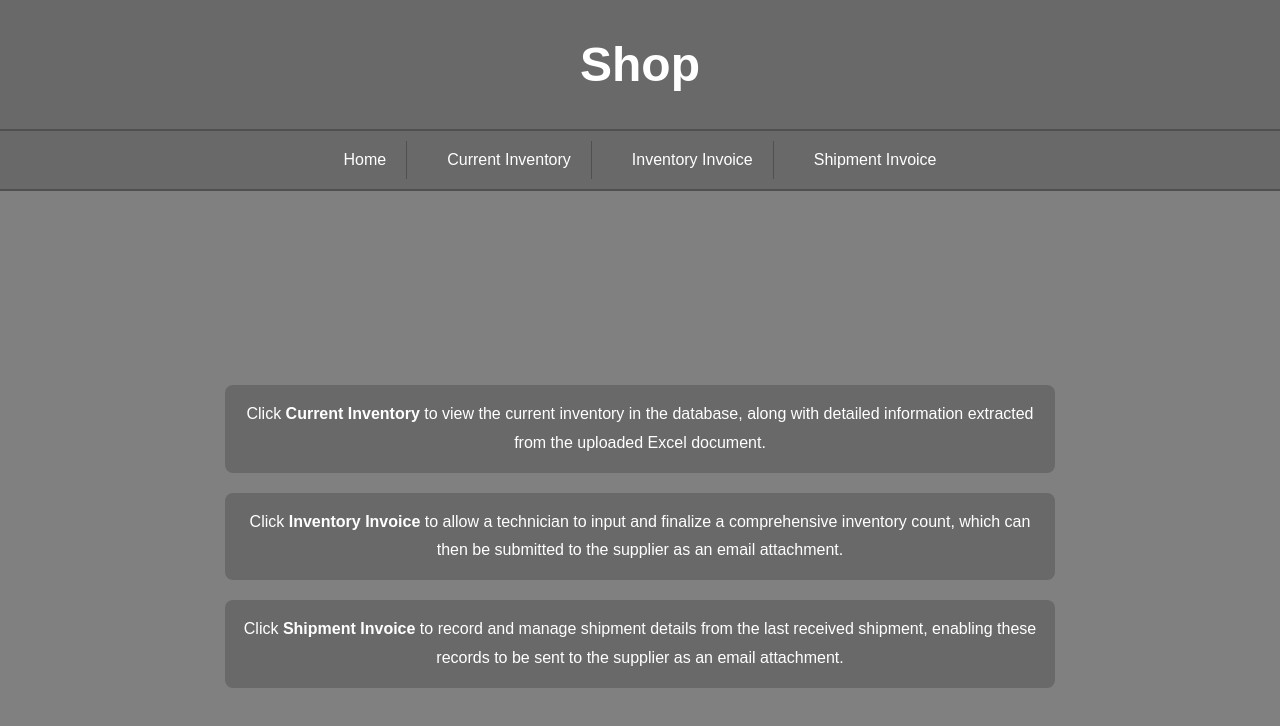
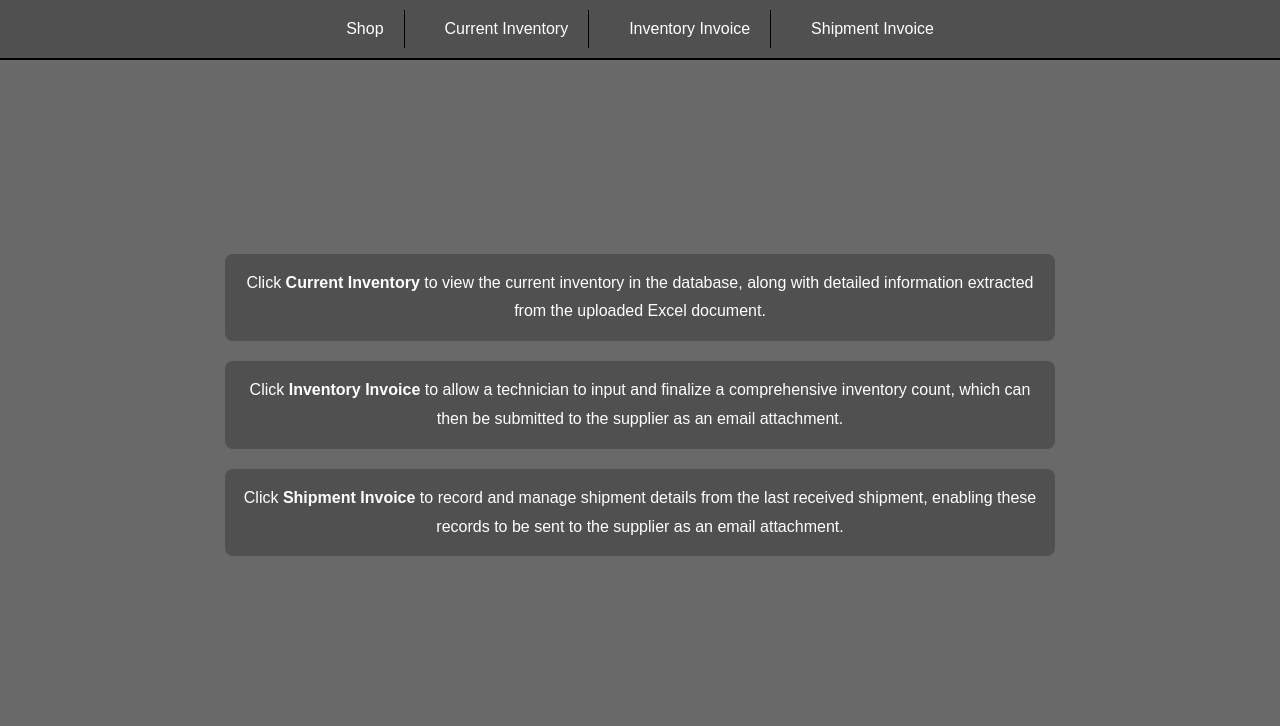
Before and after one commit to AdminKading/Inventory-Verification, a website: page home.html in a window 1280 px wide. Drawn offline with Linux system fonts and the light colour scheme.

Commit message:
Added more

```diff
--- a/home.css
+++ b/home.css
@@ -1,25 +1,20 @@
+/* General styles */
 body {
-    background-color: #808080;
+    background-color: #696969;
     color: white;
     font-family: Arial, sans-serif;
     margin: 0;
 }
 
-header {
-    background-color: #696969;
-    color: white;
-    text-align: center;
-    padding: 5px; /* Further reduced padding */
-    font-size: 24px;
-    border-bottom: 2px solid #505050;
-}
 
+
+/* Navbar styling */
 .navbar {
     display: flex;
     justify-content: center;
-    background-color: #696969;
+    background-color: #505050;
     padding: 10px 0;
-    border-bottom: 2px solid #505050;
+    border-bottom: 2px solid black;
 }
 
 .navbar a {
@@ -27,12 +22,18 @@ header {
     text-decoration: none;
     padding: 10px 20px;
     margin: 0 10px;
-    border-right: 1px solid #505050;
+    border-right: 1px solid black;
 }
 
 .navbar a:last-child {
     border-right: none;
 }
+
+.navbar a:hover {
+    background-color: #505050;
+    border-radius: 5px;
+}
+
 
 .navbar a:hover {
     background-color: #505050;
@@ -57,7 +58,7 @@ header {
 }
 
 .content p {
-    background-color: #696969;
+    background-color: #505050;
     padding: 15px;
     border-radius: 8px;
     margin: 10px 0;
--- a/home.html
+++ b/home.html
@@ -8,11 +8,9 @@
     <script src="https://cdn.sheetjs.com/xlsx-latest/package/dist/xlsx.full.min.js"></script>
 </head>
 <body>
-    <header>
-        <h1>Shop</h1>
-    </header>
     <nav class="navbar">
-        <a href="index.html">Home</a>
+        <a href="index.html" id="shop-name">Shop</a>
+
         <a href="#" id="current-inventory">Current Inventory</a>
         <a href="#" id="inventory-invoice">Inventory Invoice</a>
         <a href="#" id="shipment-invoice">Shipment Invoice</a>
--- a/home.js
+++ b/home.js
@@ -13,8 +13,9 @@ window.onload = () => {
             const locationValue = parsedData[1]?.["Inventory By Shop"]; // Extract the second row, "Inventory By Shop" key
 
             if (locationValue) {
-                // Update the header text to the value of "Locations: Adel Shop"
-                document.querySelector('header h1').textContent = locationValue.replace("Locations: ", "").trim();
+                // Update the shop name (header text) to the value of "Locations: Adel Shop"
+                const shopNameElement = document.getElementById('shop-name');
+                shopNameElement.textContent = locationValue.replace("Locations: ", "").trim();
             } else {
                 console.warn('Location value not found or is empty.');
             }
--- a/index.js
+++ b/index.js
@@ -22,7 +22,6 @@ document.querySelectorAll('.container button').forEach(button => {
                 const jsonData = XLSX.utils.sheet_to_json(sheet);
 
                 console.log('Excel Data:', jsonData);
-                alert(`${shopName} data successfully loaded!`);
 
                 // Save the data to localStorage and redirect
                 localStorage.setItem('excelData', JSON.stringify(jsonData));
```
